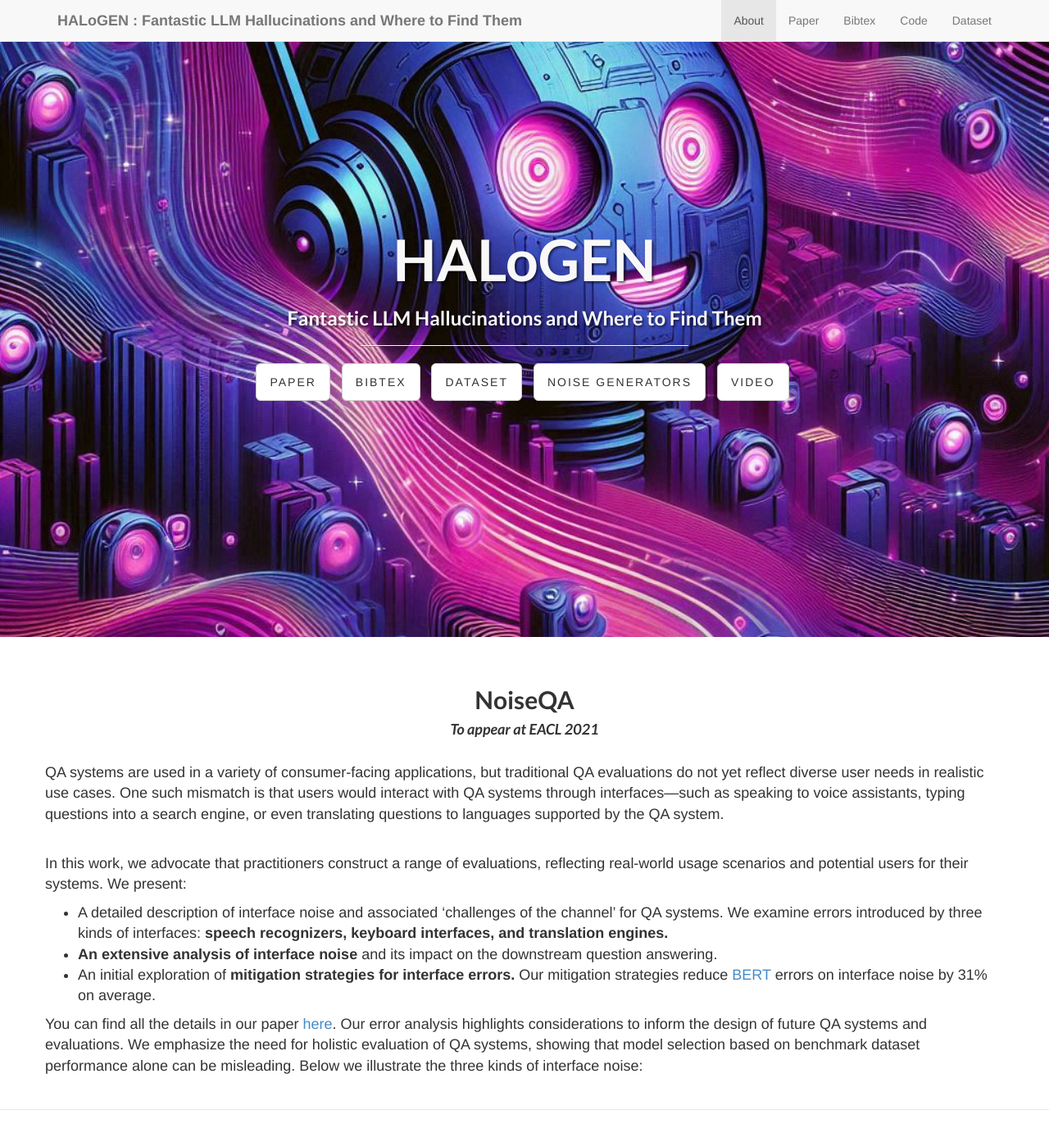
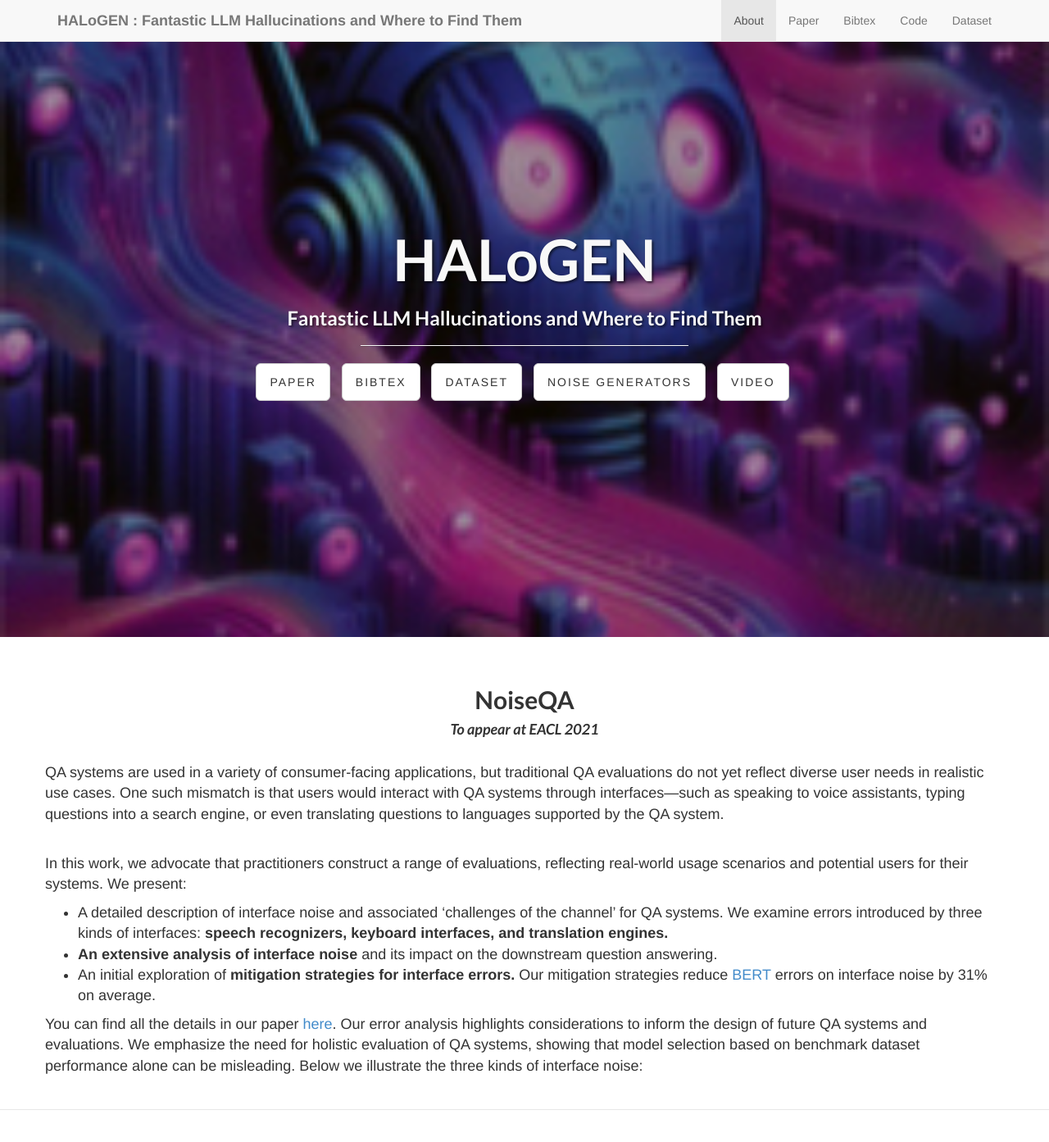
Before and after one commit to halogen-hallucinations/halogen-hallucinations.github.io, a Jekyll site: the page built from index.md, in a window 1280 px wide and 1400 px high. Shown: the top 1393 px of the window at 82% size. Built offline with Jekyll 4.4.1, drawn with Linux system fonts in a browser that asks for light colours; our own code applies the rules of GitHub Pages for plain Markdown files.

Commit message:
Update landing-page.css

```diff
--- a/css/landing-page.css
+++ b/css/landing-page.css
@@ -31,7 +31,7 @@
     padding-bottom: 50px;
     text-align: center;
     color: #f8f8f8;
-    background: url(../img/halogen-website-bg-2.jpeg) no-repeat center center;
+    background: url(../img/halogen-website-bg-2-darker.001.jpeg) no-repeat center center;
     background-size: cover;
 }
 
```
